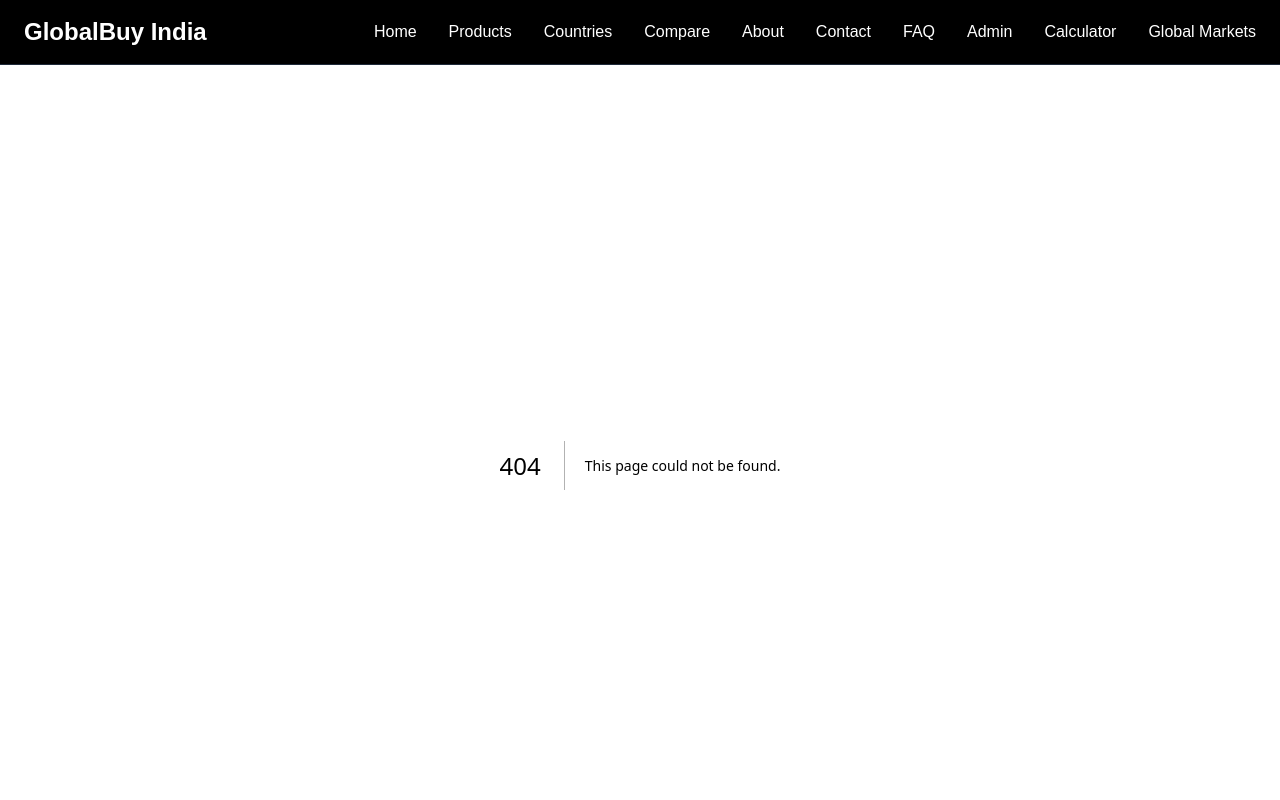
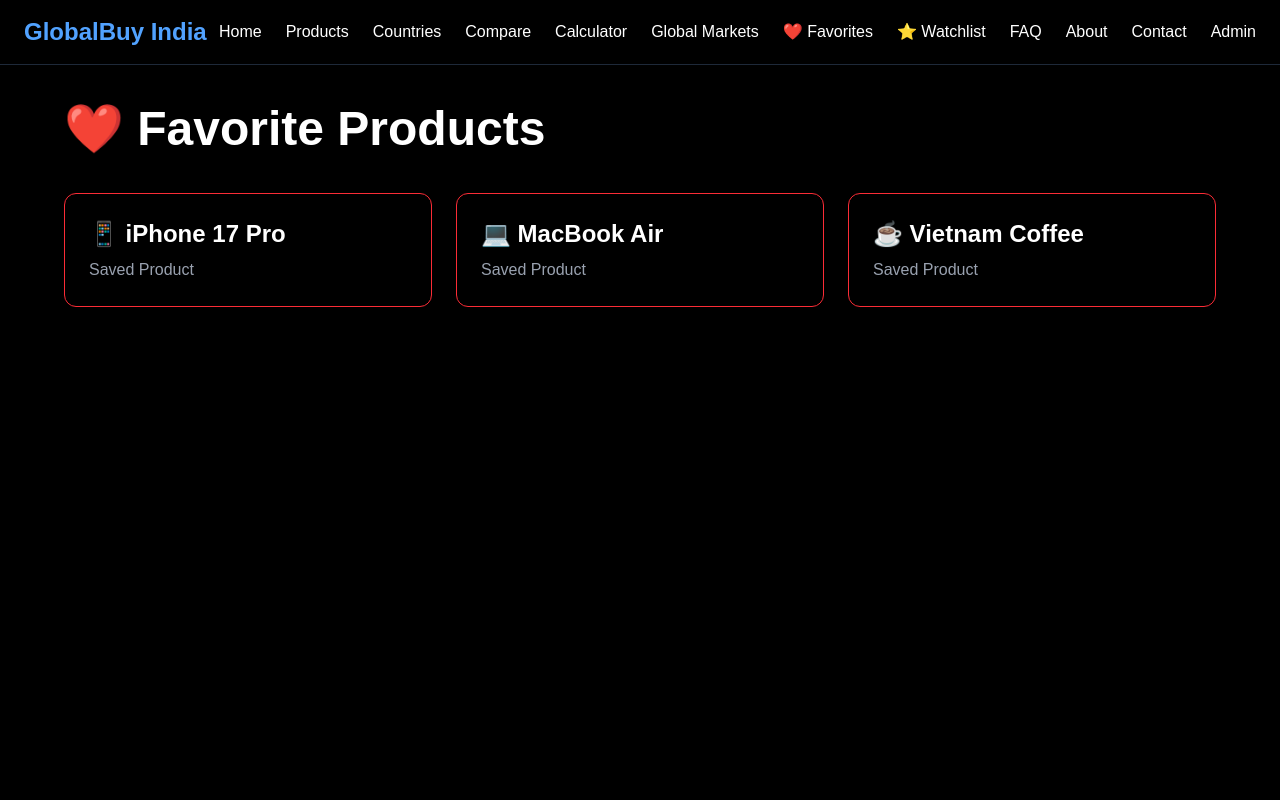
Before and after one commit to MuraliManavi/globalbuy-india, a Next.js app: page /favorites in a window 1280 px wide. Before the commit this address had no page. Shown: the top 800 px of the page. Built offline with nearby package versions, Linux system fonts and the light colour scheme.

Commit message:
Phase 7 Favorites and Watchlist

```diff
--- a/app/components/Navbar.tsx
+++ b/app/components/Navbar.tsx
@@ -2,59 +2,107 @@
 
 export default function Navbar() {
   return (
-    <nav className="bg-black text-white border-b border-gray-800">
+    <nav className="bg-black text-white border-b border-gray-800 sticky top-0 z-50">
+
       <div className="max-w-7xl mx-auto px-6 py-4 flex justify-between items-center">
 
         <Link
           href="/"
-          className="text-2xl font-bold"
+          className="text-2xl font-bold text-blue-400"
         >
           GlobalBuy India
         </Link>
 
-        <div className="flex gap-8">
+        <div className="flex flex-wrap gap-6 text-sm md:text-base">
 
-          <Link href="/">Home</Link>
+          <Link
+            href="/"
+            className="hover:text-blue-400 transition"
+          >
+            Home
+          </Link>
 
-          <Link href="/products">
+          <Link
+            href="/products"
+            className="hover:text-blue-400 transition"
+          >
             Products
           </Link>
 
-          <Link href="/countries">
+          <Link
+            href="/countries"
+            className="hover:text-blue-400 transition"
+          >
             Countries
           </Link>
 
-          <Link href="/compare">
+          <Link
+            href="/compare"
+            className="hover:text-blue-400 transition"
+          >
             Compare
           </Link>
 
-          <Link href="/about">
+          <Link
+            href="/calculator"
+            className="hover:text-blue-400 transition"
+          >
+            Calculator
+          </Link>
+
+          <Link
+            href="/global-markets"
+            className="hover:text-blue-400 transition"
+          >
+            Global Markets
+          </Link>
+
+          <Link
+            href="/favorites"
+            className="hover:text-red-400 transition"
+          >
+            ❤️ Favorites
+          </Link>
+
+          <Link
+            href="/watchlist"
+            className="hover:text-yellow-400 transition"
+          >
+            ⭐ Watchlist
+          </Link>
+
+          <Link
+            href="/faq"
+            className="hover:text-blue-400 transition"
+          >
+            FAQ
+          </Link>
+
+          <Link
+            href="/about"
+            className="hover:text-blue-400 transition"
+          >
             About
           </Link>
 
-          <Link href="/contact">
+          <Link
+            href="/contact"
+            className="hover:text-blue-400 transition"
+          >
             Contact
           </Link>
 
-          <Link href="/faq">
-            FAQ
-          </Link>
-
-          <Link href="/admin">
+          <Link
+            href="/admin"
+            className="hover:text-blue-400 transition"
+          >
             Admin
-          </Link>
-
-          <Link href="/calculator">
-            Calculator
-          </Link>
-
-          <Link href="/global-markets">
-            Global Markets
           </Link>
 
         </div>
 
       </div>
+
     </nav>
   );
 }
--- a/app/countries/[id]/page.tsx
+++ b/app/countries/[id]/page.tsx
@@ -101,6 +101,17 @@
                     {product.category}
                   </p>
 
+                  <button
+                     className="border border-red-500 px-4 py-2 rounded-xl"
+          >
+                    ❤️ Save Product
+                  </button>
+                  <button
+                    className="border border-yellow-500 px-4 py-2 rounded-xl"
+            >
+                    ⭐ Save Country
+                  </button>
+
                 </div>
               </Link>
             ))}
--- /dev/null
+++ b/app/favorites/page.tsx
@@ -0,0 +1,49 @@
+export default function FavoritesPage() {
+  return (
+    <main className="min-h-screen bg-black text-white p-10">
+
+      <div className="max-w-6xl mx-auto">
+
+        <h1 className="text-5xl font-bold mb-10">
+          ❤️ Favorite Products
+        </h1>
+
+        <div className="grid md:grid-cols-3 gap-6">
+
+          <div className="border border-red-500 rounded-xl p-6">
+            <h2 className="text-2xl font-bold">
+              📱 iPhone 17 Pro
+            </h2>
+
+            <p className="text-gray-400 mt-2">
+              Saved Product
+            </p>
+          </div>
+
+          <div className="border border-red-500 rounded-xl p-6">
+            <h2 className="text-2xl font-bold">
+              💻 MacBook Air
+            </h2>
+
+            <p className="text-gray-400 mt-2">
+              Saved Product
+            </p>
+          </div>
+
+          <div className="border border-red-500 rounded-xl p-6">
+            <h2 className="text-2xl font-bold">
+              ☕ Vietnam Coffee
+            </h2>
+
+            <p className="text-gray-400 mt-2">
+              Saved Product
+            </p>
+          </div>
+
+        </div>
+
+      </div>
+
+    </main>
+  );
+}
--- /dev/null
+++ b/app/watchlist/page.tsx
@@ -0,0 +1,39 @@
+export default function WatchlistPage() {
+  return (
+    <main className="min-h-screen bg-black text-white p-10">
+
+      <div className="max-w-6xl mx-auto">
+
+        <h1 className="text-5xl font-bold mb-10">
+          ⭐ Watchlist
+        </h1>
+
+        <div className="grid md:grid-cols-2 gap-6">
+
+          <div className="border border-yellow-500 rounded-xl p-6">
+            <h2 className="text-2xl font-bold">
+              📱 iPhone 17 Pro
+            </h2>
+
+            <p className="mt-2">
+              Waiting for better deal...
+            </p>
+          </div>
+
+          <div className="border border-yellow-500 rounded-xl p-6">
+            <h2 className="text-2xl font-bold">
+              🇦🇪 UAE
+            </h2>
+
+            <p className="mt-2">
+              Favorite Import Market
+            </p>
+          </div>
+
+        </div>
+
+      </div>
+
+    </main>
+  );
+}
```
